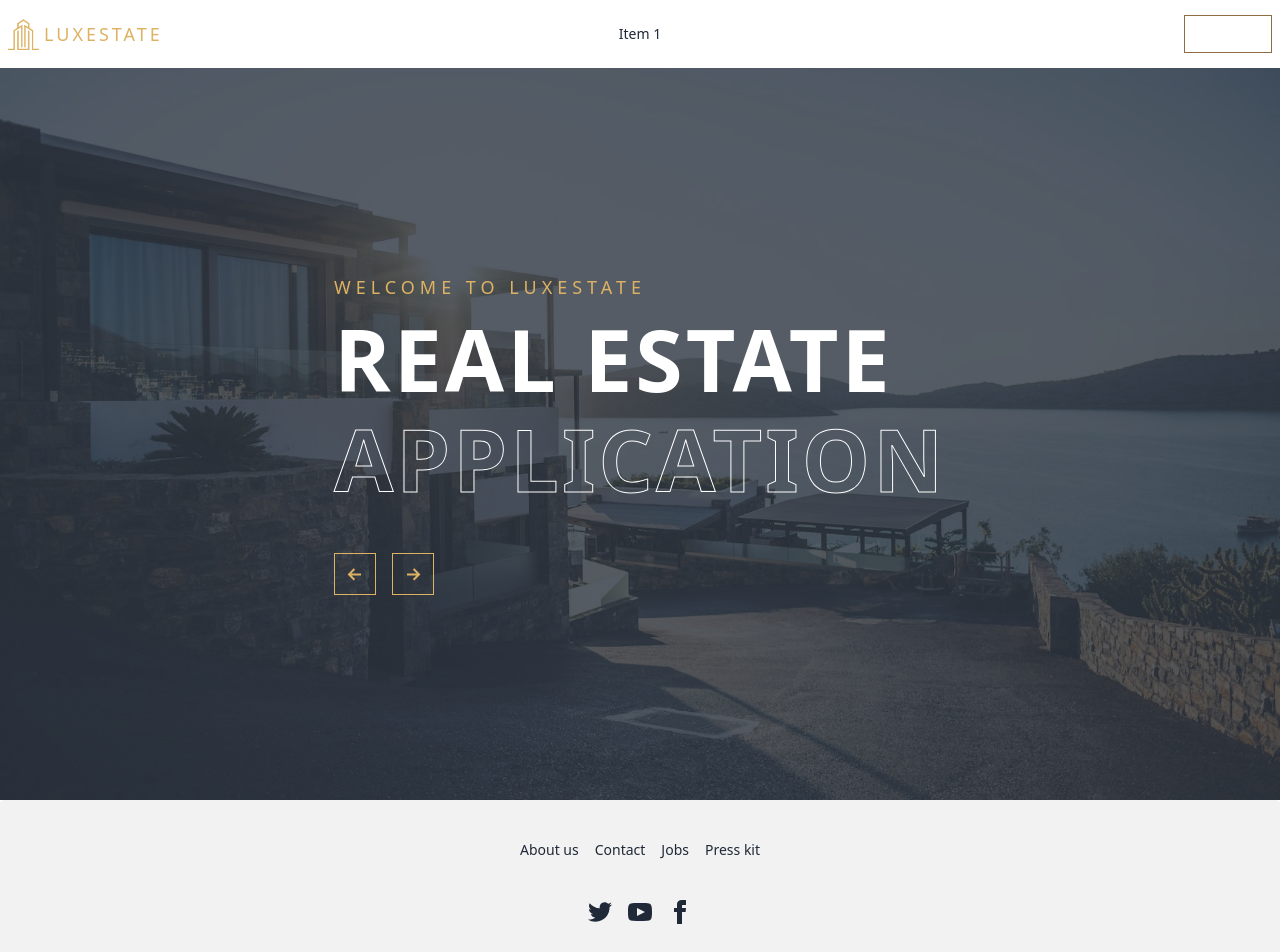
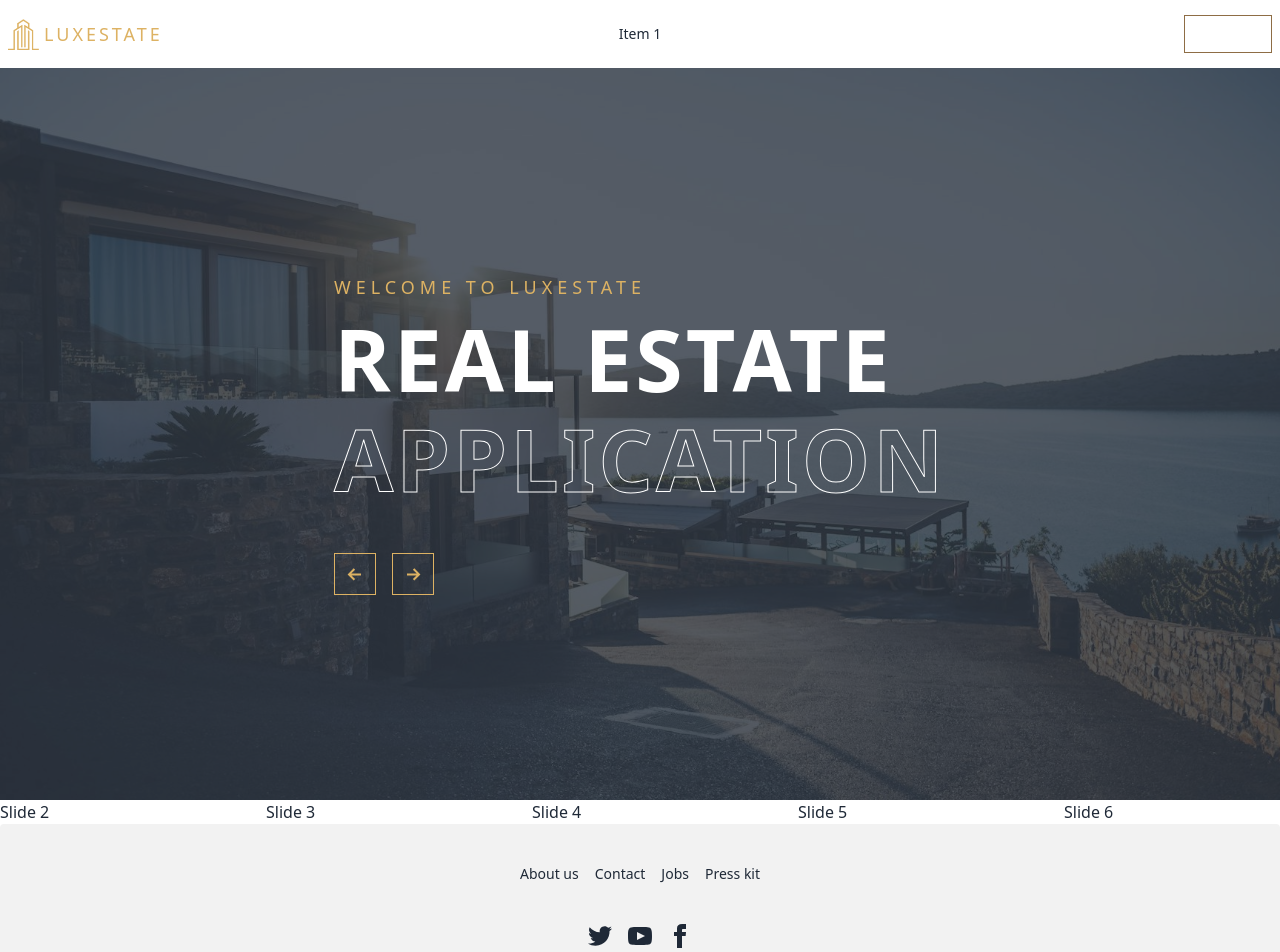
Before and after one commit to NoorTushar/LuxeState-client, a React (Vite) app: page / in a window 1280 px wide. Shown: the top 952 px of the page. Built offline with nearby package versions, Linux system fonts and the light colour scheme.

Commit message:
testmonial slider just added

```diff
--- a/index.html
+++ b/index.html
@@ -8,7 +8,7 @@
          href="./src/assets/logo/luxtate-logo-gold.png"
       />
       <meta name="viewport" content="width=device-width, initial-scale=1.0" />
-      <title>Vite + React</title>
+      <title>LuxEstate</title>
    </head>
    <body>
       <div id="root"></div>
--- a/src/Pages/Home/Home.jsx
+++ b/src/Pages/Home/Home.jsx
@@ -1,9 +1,11 @@
 import Banner from "../../components/Banner/Banner";
+import Testimonials from "../../components/Testimonials/Testimonials";
 
 const Home = () => {
    return (
       <>
          <Banner />
+         <Testimonials />
       </>
    );
 };
--- /dev/null
+++ b/src/components/Testimonials/Testimonials.jsx
@@ -0,0 +1,51 @@
+// Import Swiper React components
+import { Swiper, SwiperSlide } from "swiper/react";
+
+// Import Swiper styles
+import "swiper/css";
+import "swiper/css/pagination";
+
+// import required modules
+import { Autoplay } from "swiper/modules";
+
+export default function Testimonials() {
+   return (
+      <>
+         <Swiper
+            slidesPerView={2}
+            spaceBetween={10}
+            loop={true}
+            autoplay={{
+               delay: 2000,
+               disableOnInteraction: false,
+            }}
+            breakpoints={{
+               640: {
+                  slidesPerView: 2,
+                  spaceBetween: 20,
+               },
+               768: {
+                  slidesPerView: 4,
+                  spaceBetween: 40,
+               },
+               1024: {
+                  slidesPerView: 5,
+                  spaceBetween: 50,
+               },
+            }}
+            modules={[Autoplay]}
+            className="mySwiper"
+         >
+            <SwiperSlide>Slide 1</SwiperSlide>
+            <SwiperSlide>Slide 2</SwiperSlide>
+            <SwiperSlide>Slide 3</SwiperSlide>
+            <SwiperSlide>Slide 4</SwiperSlide>
+            <SwiperSlide>Slide 5</SwiperSlide>
+            <SwiperSlide>Slide 6</SwiperSlide>
+            <SwiperSlide>Slide 7</SwiperSlide>
+            <SwiperSlide>Slide 8</SwiperSlide>
+            <SwiperSlide>Slide 9</SwiperSlide>
+         </Swiper>
+      </>
+   );
+}
```
Also changed, not shown: package.json (indentation only), 1 other file (tests, documents, lock files or other folders).
